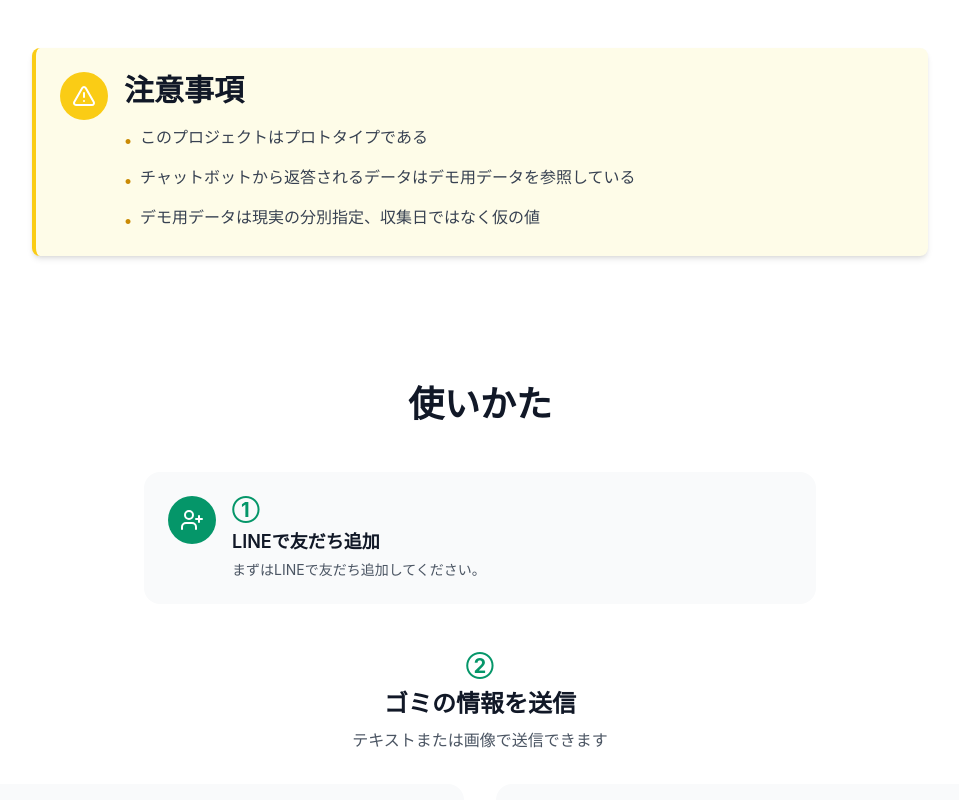
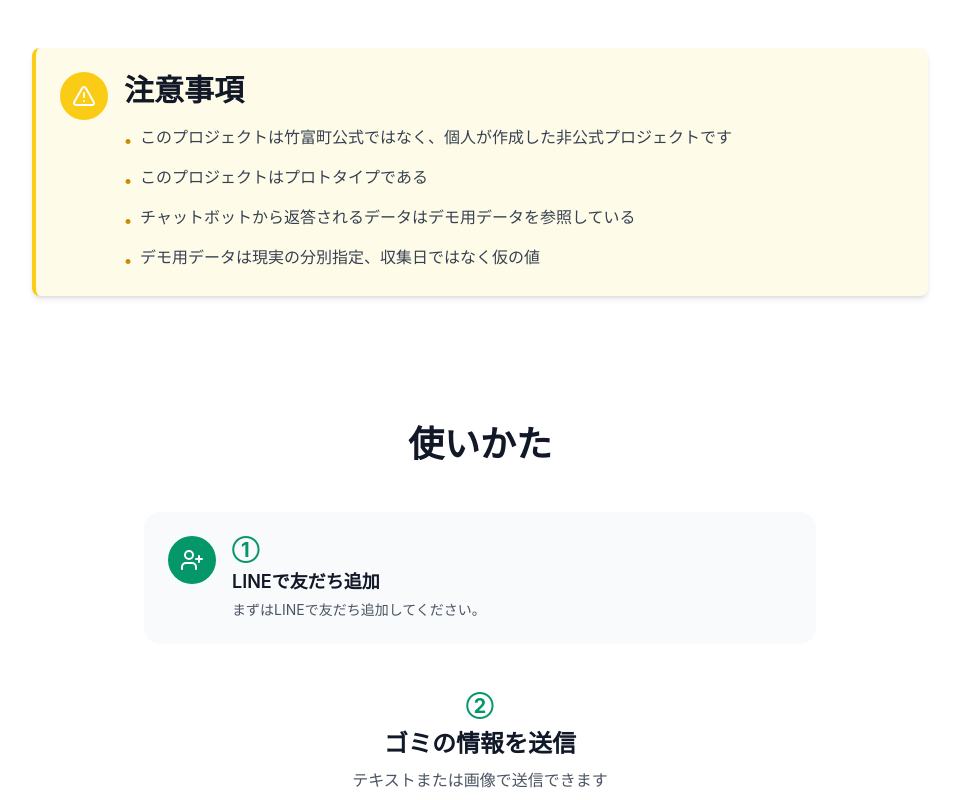
Before and after one commit to ikemura23/taketomi-trush-guide-bot-web, a React (Vite) app: page / in a window 1280 px wide. Shown: the part 1100-1900 px from the top of the page, without its empty margins (160-1119 px from the left). Built offline with nearby package versions, Linux system fonts and the light colour scheme.

Commit message:
feat: 非公式であることを文言に追加

```diff
--- a/src/components/Footer.jsx
+++ b/src/components/Footer.jsx
@@ -10,6 +10,9 @@
           <div className="text-center md:text-left">
             <p className="text-gray-400 mb-2">
               © {currentYear} 竹富町ごみ分別ガイドボット
+            </p>
+            <p className="text-gray-400 text-sm mb-1">
+              このプロジェクトは竹富町公式ではなく、個人が作成した非公式プロジェクトです。
             </p>
             <p className="text-gray-400">
               開発者: <span className="text-white font-semibold">Kazutaka Ikemura</span>
--- a/src/components/Notice.jsx
+++ b/src/components/Notice.jsx
@@ -2,6 +2,7 @@
 
 function Notice() {
   const notices = [
+    'このプロジェクトは竹富町公式ではなく、個人が作成した非公式プロジェクトです',
     'このプロジェクトはプロトタイプである',
     'チャットボットから返答されるデータはデモ用データを参照している',
     'デモ用データは現実の分別指定、収集日ではなく仮の値',
```
Also changed, not shown: 1 other file (tests, documents, lock files or other folders).
